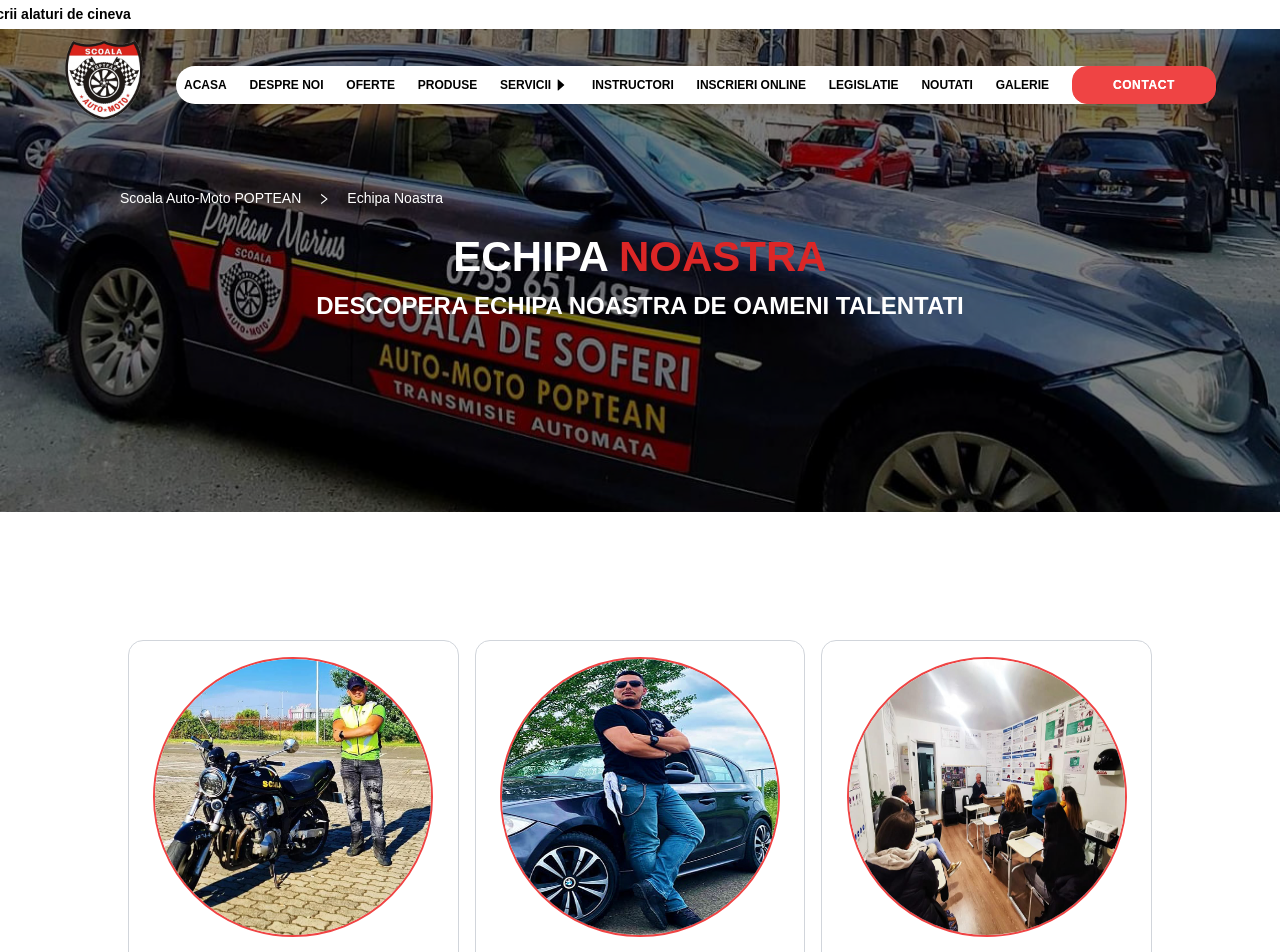
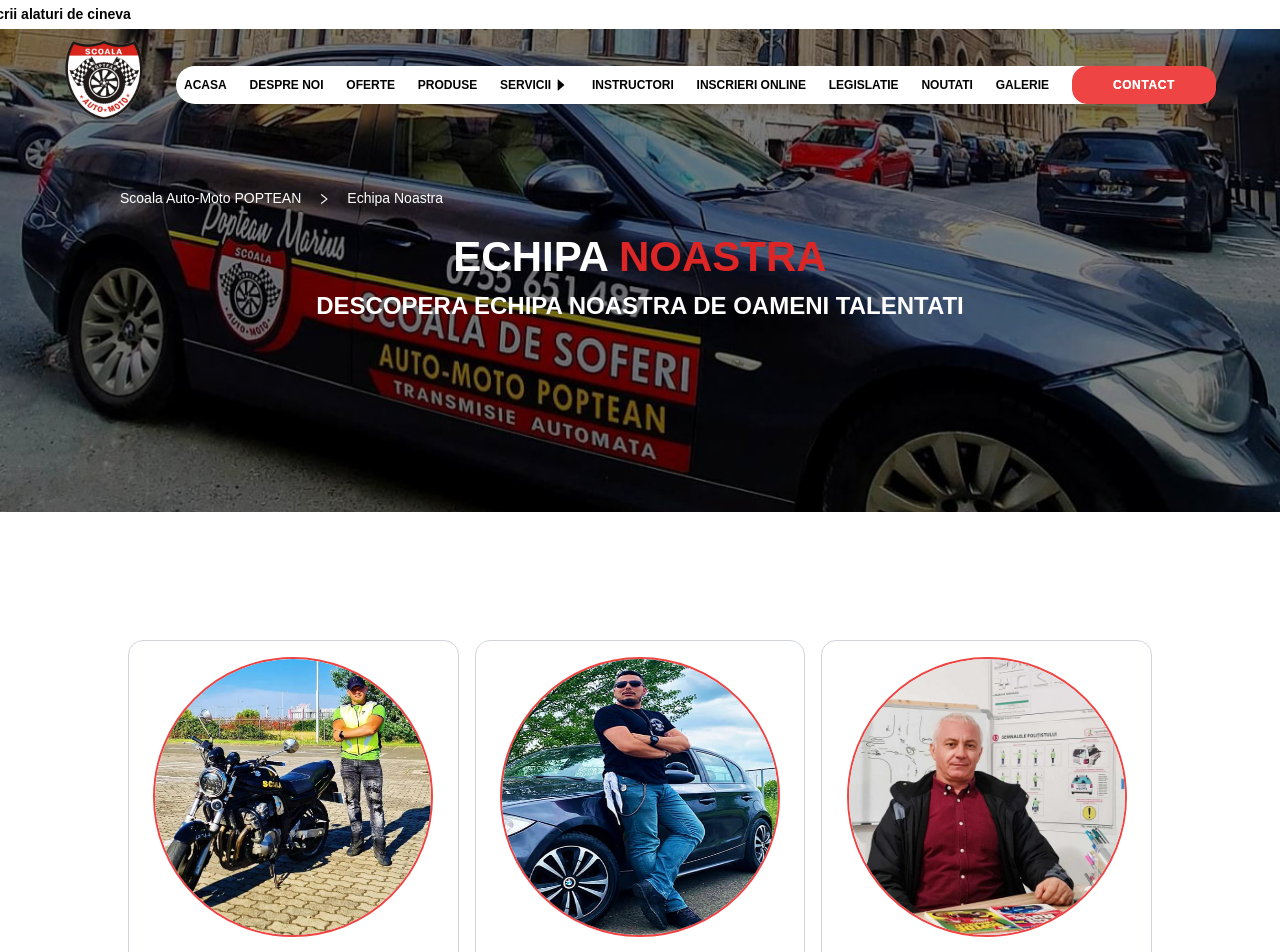
Before and after one commit to PoleacLiviuStefan/Driving-school-with-quizz, a React (Vite) app: page /instructori in a window 1280 px wide. Shown: the top 952 px of the page. Built offline with nearby package versions, Linux system fonts and the light colour scheme.

Commit message:
completedWihoutEmail

```diff
--- a/src/Components/Instructori/Instructori.jsx
+++ b/src/Components/Instructori/Instructori.jsx
@@ -5,6 +5,7 @@
 import MariusPoptean from '../../Images/MariusPoptean.jpeg';
 import IonutLefter from '../../Images/IonutLefter.jpeg'
 import Legislatie from '../../Images/legislatie.jpeg'
+import VirciuIoan from '../../Images/VirciuIoan.jpeg'
 const Instructori = () => {
 
     const navigate=useNavigate();
@@ -32,7 +33,7 @@
 
                 <Instructor instrcutorName="IONEL LEFTER"  instructorAvatar={IonutLefter} moto={true} auto={true} description="Ionel Lefter instructor auto/moto autorizat categoria A si B cu o experienta de peste 15 ani în trafic." />
                 <Instructor instrcutorName="MARIUS POPTEAN" owner={true} instructorAvatar={MariusPoptean}   auto={true} description="Marius Poptean  fondator al scolii Auto-Moto Poptean și instructor auto autorizat categoria B  cu o experienta  de peste 22 de ani  în trafic." />
-                <Instructor instrcutorName=""  instructorAvatar={Legislatie}  description="Lorem ipsum dolor sit amet consectetur adipisicing elit. Dicta quisquam harum quasi recusandae debitis, amet tempora reprehenderit odit voluptas ad aperiam a fugiat. " />
+                <Instructor instrcutorName="VÎRCIU IOAN"  instructorAvatar={VirciuIoan}  description="Profesor de legilatie rutiera autorizat cu o experienta de peste 30 de ani." />
             </div>
 
 
--- a/src/Components/News/News.jsx
+++ b/src/Components/News/News.jsx
@@ -13,7 +13,7 @@
             <div className="relative mb-4 left-[1rem] lg:left-0 flex items-center text-[12px] lg:text-[14px] text-white w-full lg:w-[65rem] ">
             <a onClick={()=>{navigate("/")}} className='cursor-pointer'>Scoala Auto-Moto POPTEAN</a>
               <span className='mx-[1rem] '><AiOutlineRight /></span>
-              <a className='cursor-pointer'>NOUTATI</a>
+              <a className='cursor-pointer'>Noutati</a>
             </div>
 
 
```
Also changed, not shown: src/Images/VirciuIoan.jpeg (added).
